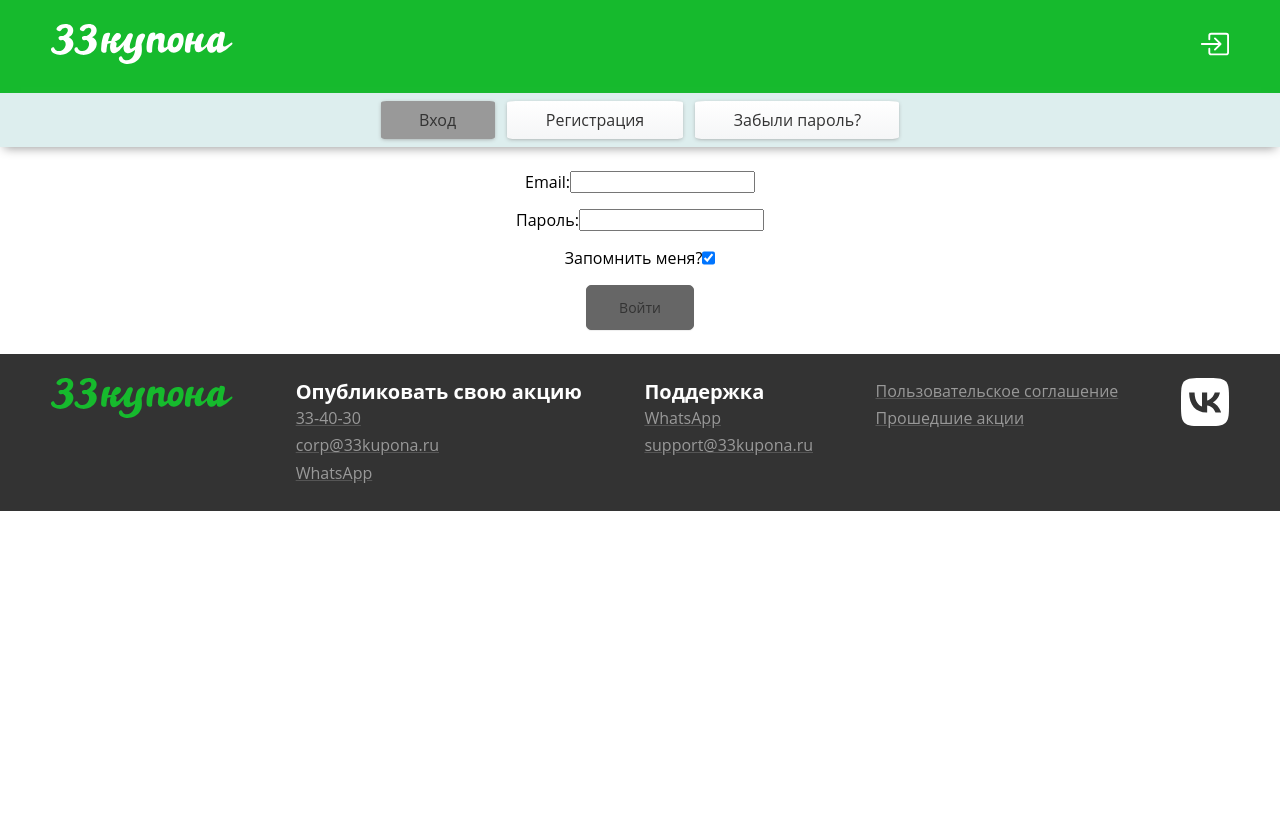
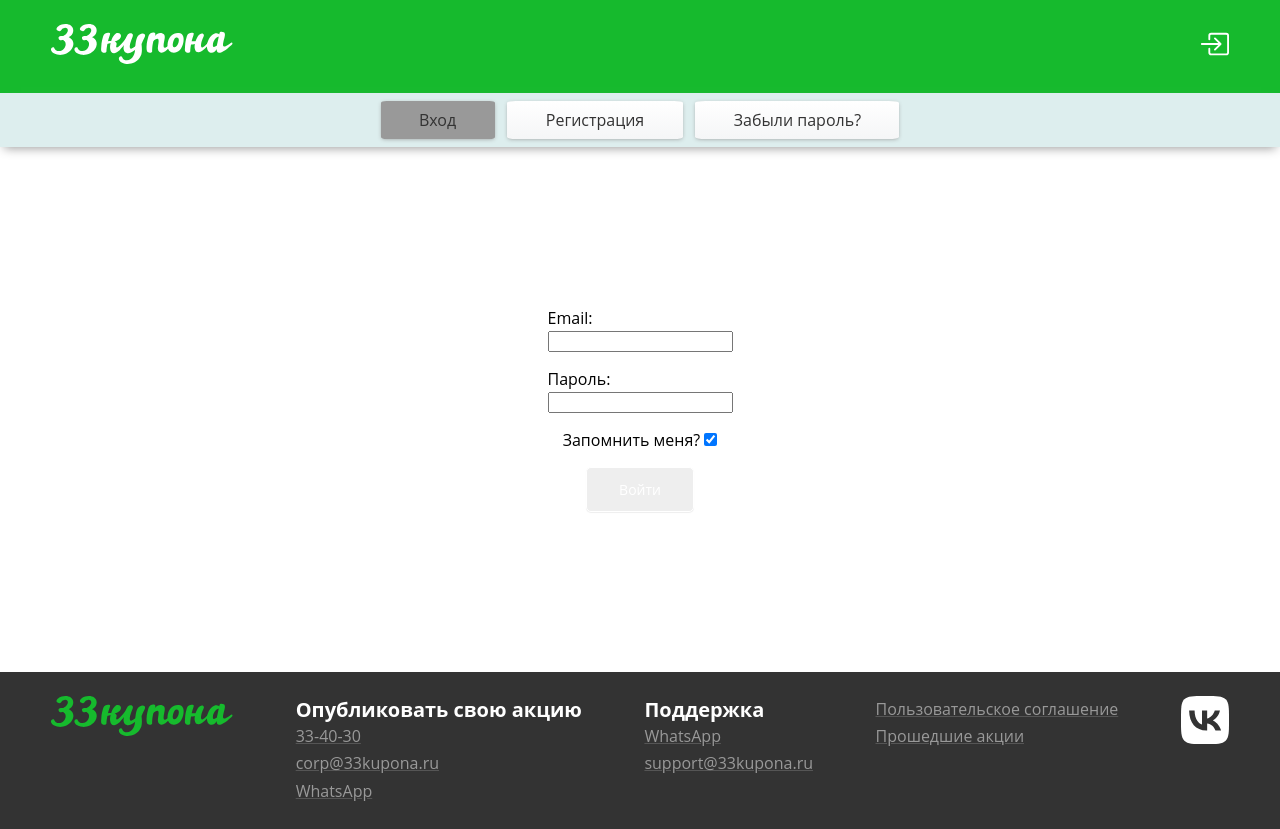
Before and after one commit to nazmiev/33kupona, a React (Vite) app: page /login/auth in a window 1280 px wide. Before the commit the page ends 800 px from the top, so only its background shows below. Built offline with nearby package versions, Linux system fonts and the light colour scheme.

Commit message:
login styles

```diff
--- a/src/components/Footer/index.tsx
+++ b/src/components/Footer/index.tsx
@@ -20,16 +20,15 @@ export default function Footer() {
           </div>
           <div className={styles.footerColumn}>
             <h3>Опубликовать свою акцию</h3>
-            {/* <span>(3822) </span> */}
             <a href="tel:+73822334030">33-40-30</a>
             <br />
             <a href="mailto:corp@33kupona.ru">corp@33kupona.ru</a>
             <br />
-            <a href="https://api.whatsapp.com/send?phone=79138142168">WhatsApp</a>
+            <a href="https://api.whatsapp.com/send?phone=79138142168" target="_blank">WhatsApp</a>
           </div>
           <div className={styles.footerColumn}>
             <h3>Поддержка</h3>
-            <a href="https://api.whatsapp.com/send?phone=79138161248">WhatsApp</a>
+            <a href="https://api.whatsapp.com/send?phone=79138161248" target="_blank">WhatsApp</a>
             <br />
             <a href="mailto:support@33kupona.ru">support@33kupona.ru</a>
             <br />
@@ -40,6 +39,7 @@ export default function Footer() {
             <a href="/past">Прошедшие акции</a>
           </div>
           <div className={styles.footerColumn}>
+            <a href="https://vk.com/33kupona" target="_blank">
               <svg
                 fill="none"
                 height="48"
@@ -56,6 +56,7 @@ export default function Footer() {
                   fill="#333"
                 ></path>
               </svg>
+            </a>
           </div>
         </div>
       </div>
--- a/src/components/LoginBlock/LoginBlock.module.scss
+++ b/src/components/LoginBlock/LoginBlock.module.scss
@@ -1,27 +1,11 @@
 .login {
-  margin: 3vh;
   display: flex;
   flex-direction: column;
+  width: 300px;
+  gap: 2vh;
   align-items: center;
-  gap: 2vh;
-  .row {
-    display: flex;
-    flex-wrap: wrap;
-    max-width: 49vw;
-  }
-  .btn {
-    padding: 1.5vh 2.5vw;
-    border-radius: 5px;
-    box-shadow: 0 1px 1px #eee;
-    font-size: 14px;
-    font-family: "Open Sans", sans-serif;
-    cursor: pointer;
-    color: #333;
-    background: #666;
-    border: 1px solid #666;
-    text-decoration: none;
-  }
-  .active {
+  margin: 20vh auto;
+  button {
     padding: 1.5vh 2.5vw;
     border-radius: 5px;
     box-shadow: 0 1px 1px #eee;
@@ -32,5 +16,9 @@
     background: #16ba2d;
     border: 1px solid #16ba2d;
     text-decoration: none;
+    &:disabled {
+      background: #eee;
+      border: 1px solid #fff;
+    }
   }
 }
--- a/src/components/LoginBlock/index.tsx
+++ b/src/components/LoginBlock/index.tsx
@@ -18,7 +18,7 @@ export default function LoginBlock() {
   return (
     <form className={styles.login} onSubmit={handleSubmit} action="/">
       <div className={styles.row}>
-        <label htmlFor="myInput">Email:</label>
+        <label htmlFor="myInput">Email:</label><br/>
         <input
           id="myInput"
           name="myInput"
@@ -27,7 +27,7 @@ export default function LoginBlock() {
         />
       </div>
       <div className={styles.row}>
-        <label htmlFor="password">Пароль:</label>
+        <label htmlFor="password">Пароль:</label><br/>
         <input
           id="password"
           name="password"
@@ -44,10 +44,7 @@ export default function LoginBlock() {
           defaultChecked={true}
         />
       </div>
-      <button
-        type="submit"
-        className={login && password ? styles.active : styles.btn}
-      >
+      <button disabled={!(login && password)} type="submit">
         Войти
       </button>
     </form>
```
Lines whose indentation alone changed are shown as unchanged.
